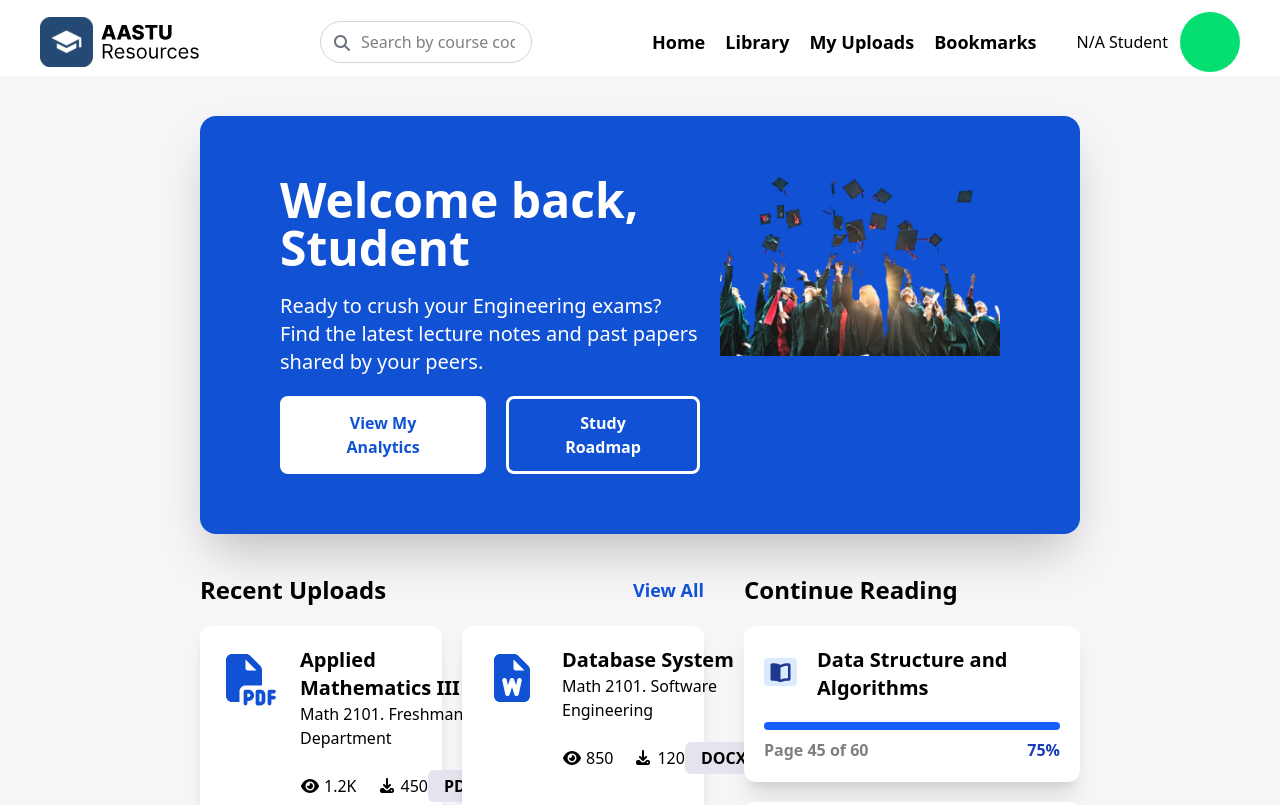
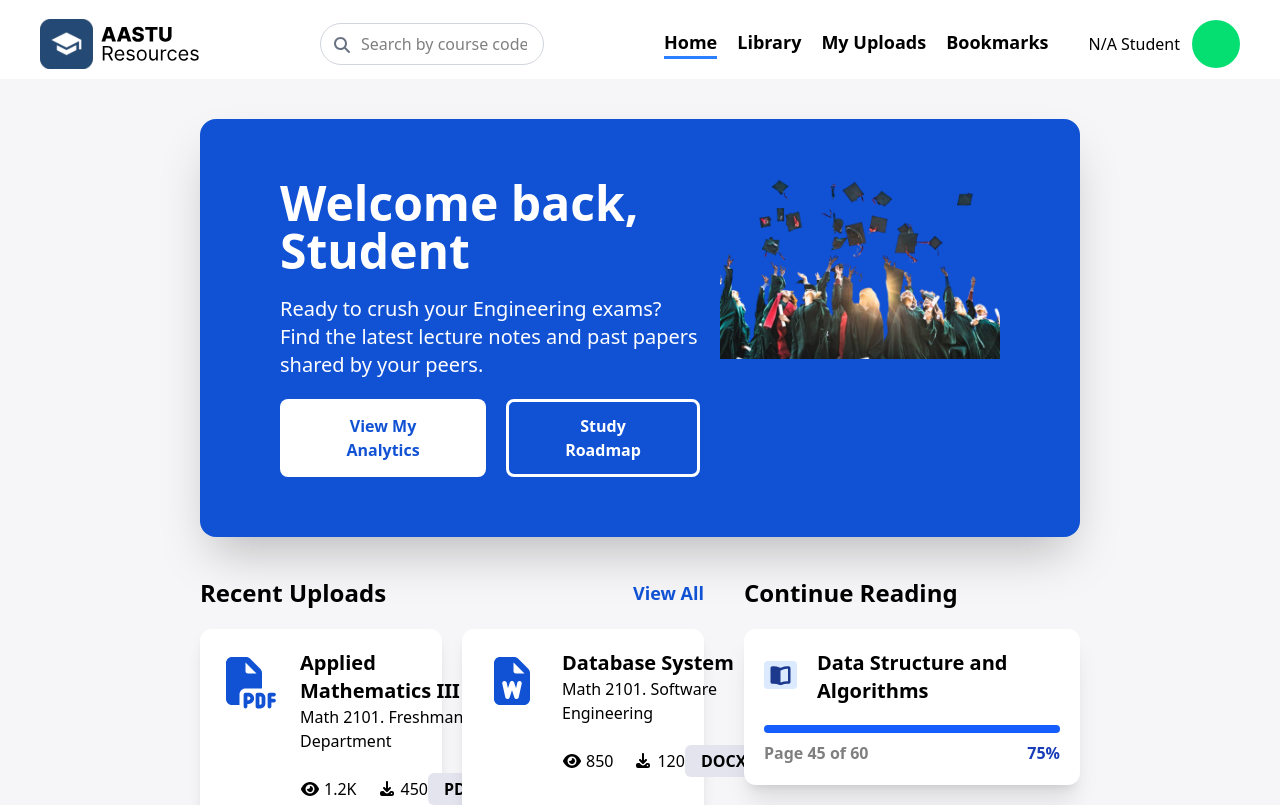
Before and after one commit to surafel-a/AASTU-Resource-Sharing, a React (Vite) app in the folder frontend/: page / in a window 1280 px wide. Shown: the top 805 px of the page. Built offline with nearby package versions, Linux system fonts and the light colour scheme; no server answers.

Commit message:
modified Home.jsx and Navbar.jsx

```diff
--- a/frontend/src/components/Navbar.jsx
+++ b/frontend/src/components/Navbar.jsx
@@ -1,29 +1,44 @@
 import { useLocation, useNavigate } from "react-router-dom";
 import { FontAwesomeIcon } from "@fortawesome/react-fontawesome";
 import { faSearch } from "@fortawesome/free-solid-svg-icons";
+import { useState } from "react";
 
 import Logo from "./Logo";
-import { useState } from "react";
 import { useUser } from "../contexts/UserContext";
 import { formatDepartment } from "../utilities/names";
 
 const Navbar = () => {
   const { user } = useUser();
   const { pathname } = useLocation();
-  const path = pathname.split("/")[1];
-  const [active, setActive] = useState(path);
+  const navigate = useNavigate();
+
   const [searchQuery, setSearchQuery] = useState("");
-  const navigate = useNavigate();
+
+  // Define nav items
+  const navItems = [
+    { name: "home", label: "Home", path: "/" },
+    { name: "library", label: "Library", path: "/library" },
+    { name: "uploads", label: "My Uploads", path: "/uploads" },
+    { name: "bookmarks", label: "Bookmarks", path: "/bookmarks" },
+  ];
+
+  // Determine active tab (handles nested routes)
+  const active = navItems.find((item) => {
+    if (item.path === "/") return pathname === "/";
+    return pathname === item.path || pathname.startsWith(item.path + "/");
+  })?.name;
 
   return (
     <nav className="flex items-center justify-between mt-2">
+      {/* Logo */}
       <div>
         <Logo />
       </div>
 
+      {/* Search */}
       <div className="relative flex-1 mx-[10%]">
         <FontAwesomeIcon
-          className="absolute top-3.5 left-3 text-gray-500 mr-2"
+          className="absolute top-3.5 left-3 text-gray-500"
           icon={faSearch}
         />
         <input
@@ -35,52 +50,30 @@ const Navbar = () => {
         />
       </div>
 
+      {/* Navigation + User */}
       <div className="flex items-center justify-center gap-10">
         <ul className="flex gap-5 py-5">
-          <li
-            className={`text-lg font-semibold cursor-pointer ${active === "home" ? "border-b-3 border-blue-500" : ""}`}
-            onClick={() => {
-              setActive("home");
-              navigate("/");
-            }}
-          >
-            Home
-          </li>
-          <li
-            className={`text-lg font-semibold cursor-pointer ${active === "library" ? "border-b-3 border-blue-500" : ""}`}
-            onClick={() => {
-              setActive("library");
-              navigate("/library");
-            }}
-          >
-            Library
-          </li>
-          <li
-            className={`text-lg font-semibold cursor-pointer ${active === "uploads" ? "border-b-3 border-blue-500" : ""}`}
-            onClick={() => {
-              setActive("uploads");
-              navigate("/uploads");
-            }}
-          >
-            My Uploads
-          </li>
-          <li
-            className={`text-lg font-semibold cursor-pointer ${active === "bookmarks" ? "border-b-3 border-blue-500" : ""}`}
-            onClick={() => {
-              setActive("bookmarks");
-              navigate("/bookmarks");
-            }}
-          >
-            Bookmarks
-          </li>
+          {navItems.map((item) => (
+            <li
+              key={item.name}
+              className={`text-lg font-semibold cursor-pointer ${
+                active === item.name ? "border-b-[3px] border-blue-500" : ""
+              }`}
+              onClick={() => navigate(item.path)}
+            >
+              {item.label}
+            </li>
+          ))}
         </ul>
+
+        {/* User Info */}
         <div className="flex items-center justify-center gap-3">
           <div>
             <h1 className="font-bold">{user?.name}</h1>
             <p>{formatDepartment(user?.department)} Student</p>
           </div>
           <button
-            className="bg-green-400 rounded-full cursor-pointer w-15 h-15"
+            className="w-12 h-12 bg-green-400 rounded-full cursor-pointer"
             onClick={() => navigate("/profile")}
           ></button>
         </div>
--- a/frontend/src/pages/Home.jsx
+++ b/frontend/src/pages/Home.jsx
@@ -14,8 +14,11 @@ import { useUser } from "../contexts/UserContext";
 import { splitName } from "../utilities/names";
 import LoadingSpinner from "../components/LoadingSpinner";
 
+import { useNavigate } from "react-router-dom";
+
 const Home = () => {
   const { user, loading } = useUser();
+  const navigate = useNavigate();
 
   if (loading) {
     return <LoadingSpinner />;
@@ -27,7 +30,7 @@ const Home = () => {
     <div className="bg-[#F6F6F8] py-10">
       <div className="mx-50 flex gap-5 bg-[#1152D4] px-20 py-15 text-white rounded-2xl shadow-2xl">
         <div className="w-[60%] flex flex-col gap-5">
-          <h1 className="font-bold text-5xl">Welcome back, {splitedName}</h1>
+          <h1 className="text-5xl font-bold">Welcome back, {splitedName}</h1>
           <p className="text-xl">
             Ready to crush your Engineering exams? Find the latest lecture notes
             and past papers shared by your peers.
@@ -36,7 +39,7 @@ const Home = () => {
             <button className="bg-white text-[#1152D4] px-8 py-3 rounded-lg font-bold cursor-pointer">
               View My Analytics
             </button>
-            <button className="border-3 border-white text-white px-8 py-3 rounded-lg font-bold cursor-pointer">
+            <button className="px-8 py-3 font-bold text-white border-white rounded-lg cursor-pointer border-3">
               Study Roadmap
             </button>
           </div>
@@ -46,17 +49,22 @@ const Home = () => {
           <img
             src={welcomeImage}
             alt="Welcome Image"
-            className="w-100 h-45 object-cover"
+            className="object-cover w-100 h-45"
           />
         </div>
       </div>
 
-      <div className="mx-50 mt-10 flex gap-10">
+      <div className="flex gap-10 mt-10 mx-50">
         {/* RECENT UPLOADS */}
         <div className="w-[60%] flex flex-col gap-5">
-          <div className="flex justify-between items-center">
-            <h2 className="font-bold text-2xl">Recent Uploads</h2>
-            <p className="text-[#1152D4] text-lg font-semibold">View All</p>
+          <div className="flex items-center justify-between">
+            <h2 className="text-2xl font-bold">Recent Uploads</h2>
+            <p
+              className="text-[#1152D4] text-lg font-semibold cursor-pointer"
+              onClick={() => navigate("/library")}
+            >
+              View All
+            </p>
           </div>
 
           <div className="grid grid-cols-2 gap-5 rounded-xl">
@@ -98,7 +106,7 @@ const Home = () => {
         {/* CONTINUE READING */}
         <div className="w-[40%] flex flex-col gap-5">
           <div className="">
-            <h2 className="font-bold text-2xl">Continue Reading</h2>
+            <h2 className="text-2xl font-bold">Continue Reading</h2>
           </div>
           <ContinueReading
             icon={faBookOpen}
```
